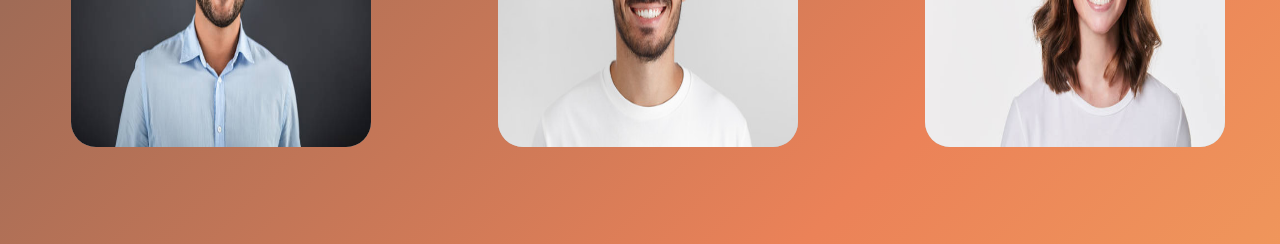
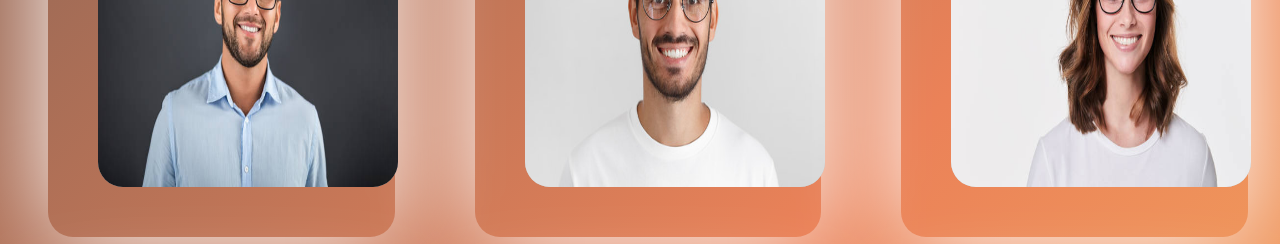
Before and after one commit to AstroMike101/IndustRealize, a plain HTML site: page customer.html in a window 1280 px wide. Shown: the part 346-590 px from the top of the page. Drawn offline with Linux system fonts and the light colour scheme.

Commit message:
made cards styling change

```diff
--- a/customer.css
+++ b/customer.css
@@ -6,7 +6,8 @@
     perspective: 1000px; /* Remove this if you don't want the 3D effect */
     padding: 50px;
     border-radius: 25px;
-    margin: auto;
+    margin: 40px;
+     box-shadow: 0px 0px 100px #fff;
   }
 
   /* This container is needed to position the front and back side */
```
